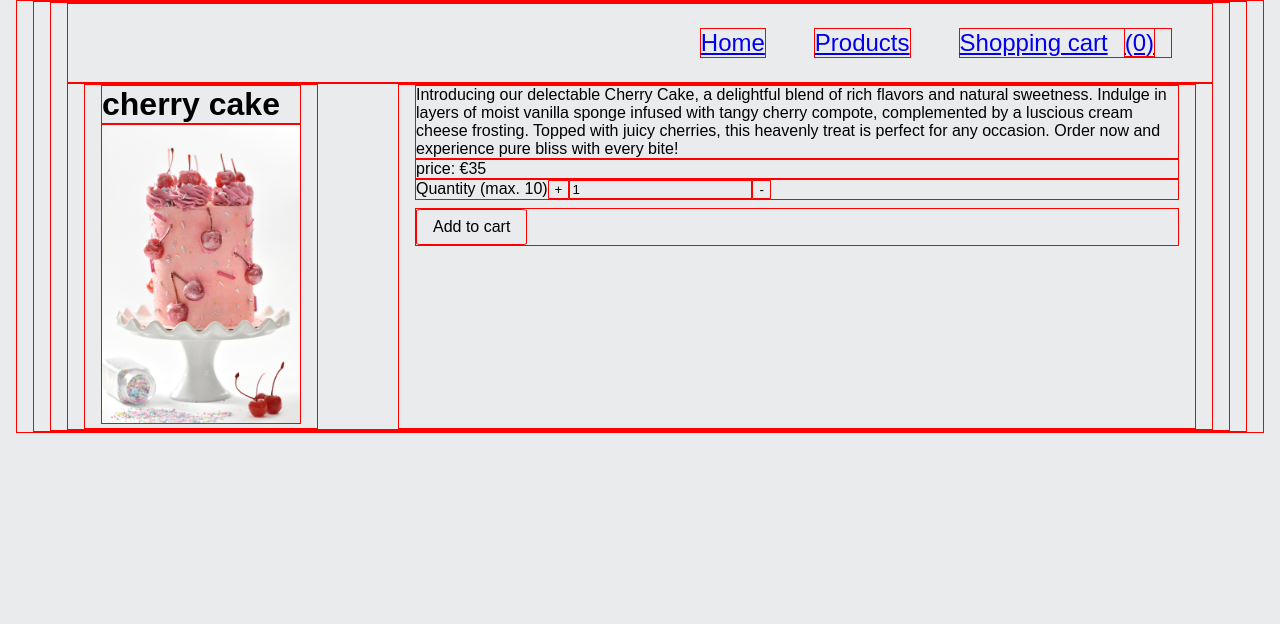
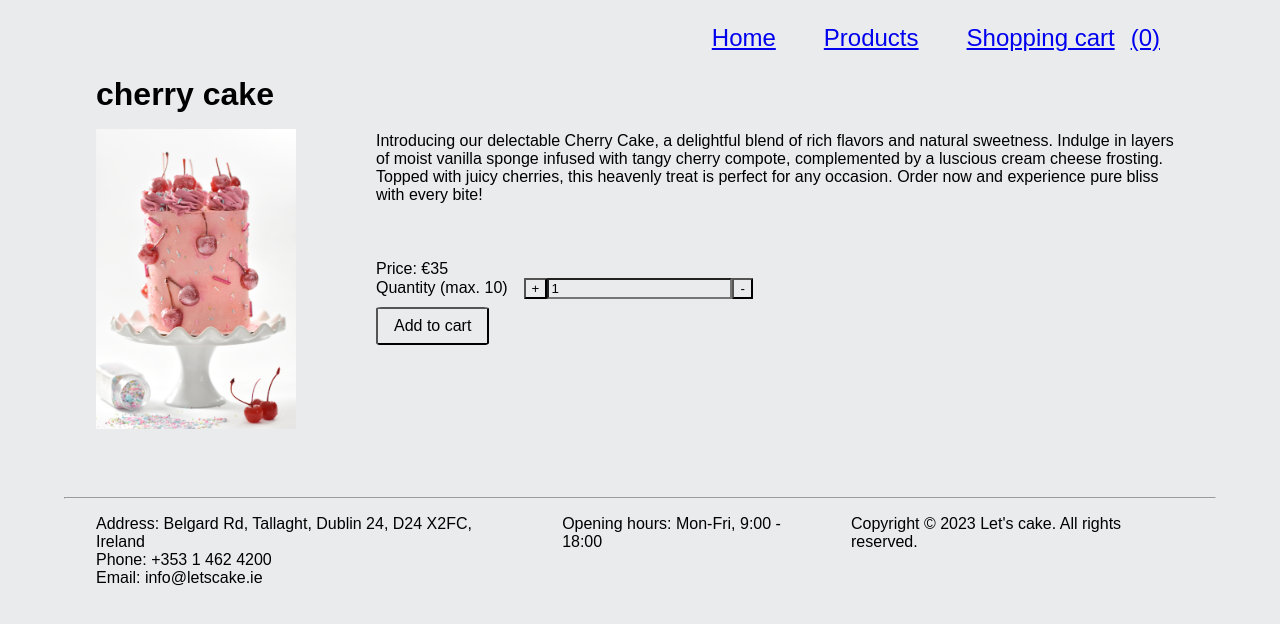
Before and after one commit to Tungstic/next-js-ecommerce-store, a Next.js app: page /products/1 in a window 1280 px wide. Shown: the top 624 px of the page. Built offline with nearby package versions, Linux system fonts and the light colour scheme; no server answers; a web font is replaced by a local one.

Commit message:
Add footer and style it

```diff
--- a/app/globals.scss
+++ b/app/globals.scss
@@ -7,7 +7,6 @@
   box-sizing: border-box;
   background-color: #eaebed;
   font-family: 'Ysabeau', sans-serif;
-  border: 1px solid red;
 }
 
 nav {
@@ -28,3 +27,22 @@ button {
 button:hover {
   background-color: #d3ddf0;
 }
+
+h1 {
+  margin-bottom: 16px;
+}
+
+footer {
+  margin-top: 64px;
+  bottom: 0;
+
+  & > div {
+    display: flex;
+    padding: 16px;
+    gap: 16px;
+
+    & > * {
+      margin-left: 0;
+    }
+  }
+}
--- a/app/layout.js
+++ b/app/layout.js
@@ -37,6 +37,19 @@ export default function RootLayout({ children }) {
           </nav>
           {children}
         </header>
+
+        <footer>
+          <hr />
+          <div>
+            <div>
+              <p>Address: Belgard Rd, Tallaght, Dublin 24, D24 X2FC, Ireland</p>
+              <p>Phone: +353 1 462 4200</p>
+              <p>Email: info@letscake.ie</p>
+            </div>
+            <div>Opening hours: Mon-Fri, 9:00 - 18:00</div>
+            <div>Copyright © 2023 Let's cake. All rights reserved.</div>
+          </div>
+        </footer>
       </body>
     </html>
   );
--- a/app/products/[cakeId]/addToCart.module.scss
+++ b/app/products/[cakeId]/addToCart.module.scss
@@ -1,5 +1,6 @@
 .moreOrLessCake {
   & > button {
+    margin-left: 16px;
     margin-right: 0;
     font-size: revert;
     padding: revert;
--- a/app/products/[cakeId]/page.js
+++ b/app/products/[cakeId]/page.js
@@ -24,9 +24,9 @@ export default function CakePage({ params }) {
           height={300}
         />
       </div>
-      <div className={styles.description}>
+      <div className={styles.text}>
         <div>{singleCake.description}</div>
-        <div data-test-id="product-price">{`price: €${singleCake.price}`}</div>
+        <div data-test-id="product-price">{`Price: €${singleCake.price}`}</div>
         <AddToCart cakeId={singleCake.id} />
       </div>
     </main>
--- a/app/products/[cakeId]/page.module.scss
+++ b/app/products/[cakeId]/page.module.scss
@@ -1,12 +1,16 @@
 .cakeCard {
   display: flex;
-  gap: 48px;
+  gap: 16px;
   justify-content: center;
 }
 
-.description {
+.text {
   display: flex;
   flex-direction: column;
+
+  & > div {
+    padding-top: 56px;
+  }
 
   button {
     margin-top: auto;
```
